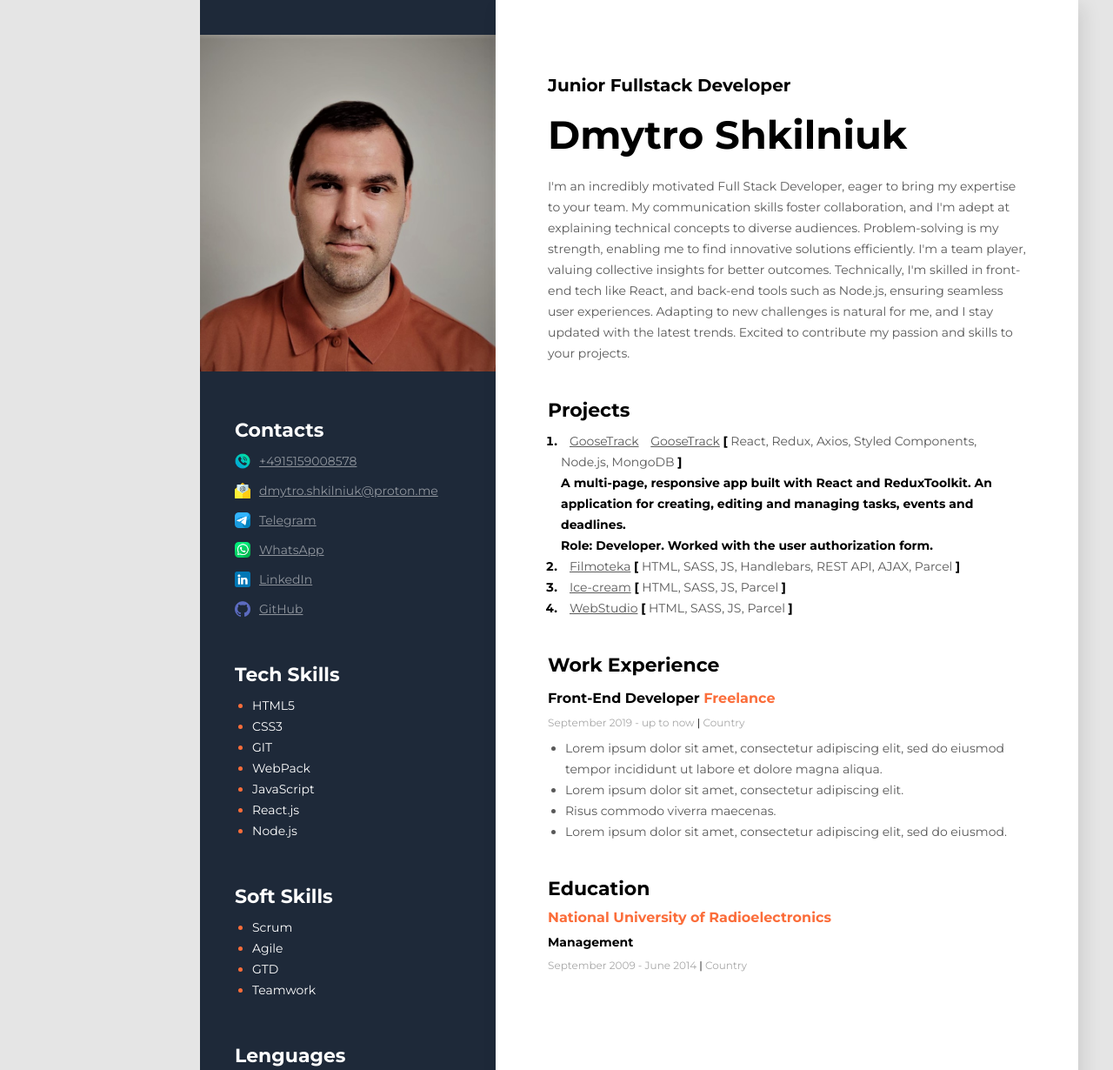
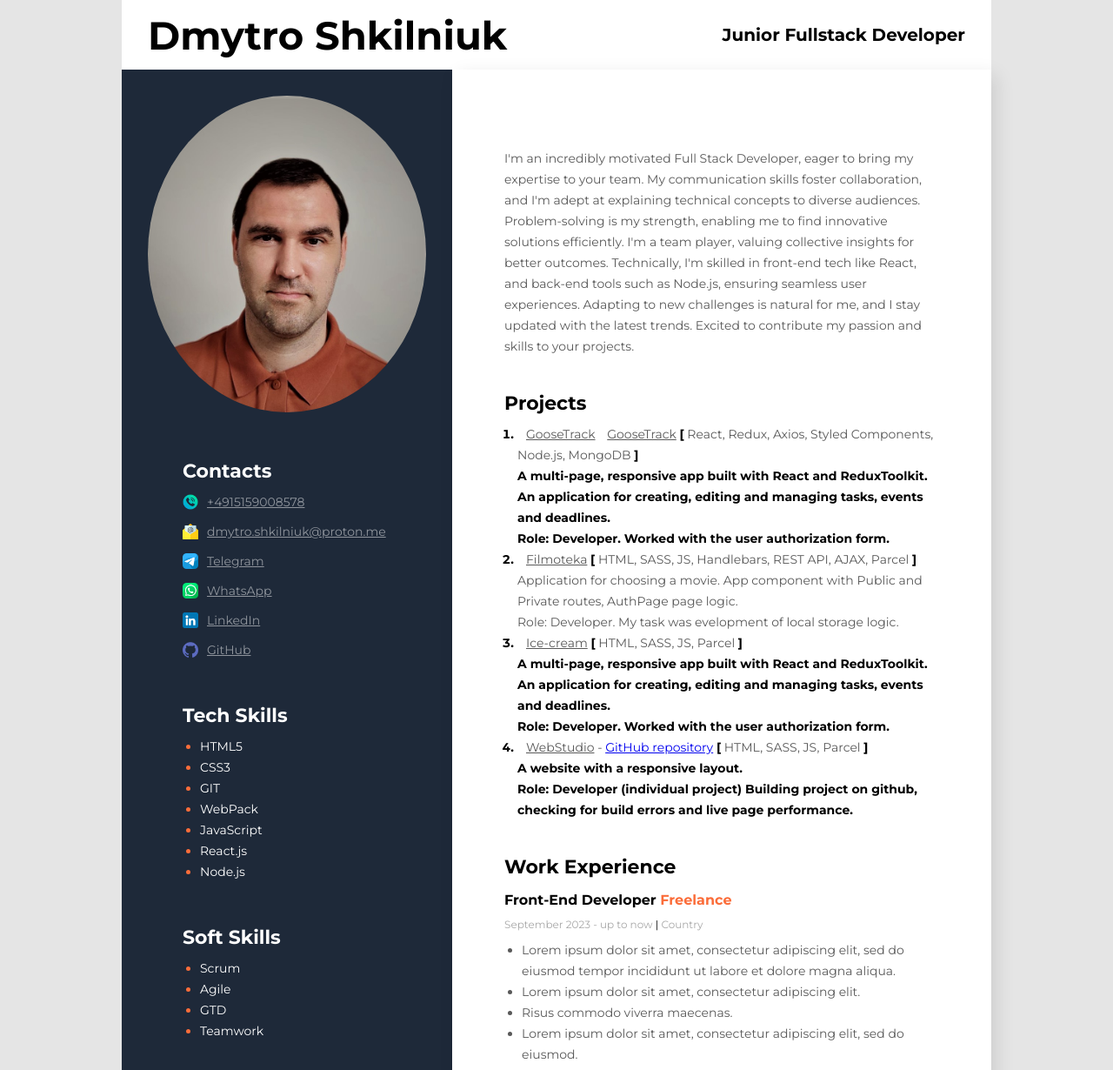
Before and after one commit to Dmytro-1506/DmytroShkilniukResume, a plain HTML site: page index.html in a window 1280 px wide. Shown: the top 1230 px of the page at 87% size. Drawn offline with Linux system fonts and the light colour scheme.

Commit message:
add project's description

```diff
--- a/index.html
+++ b/index.html
@@ -13,17 +13,21 @@
       rel="stylesheet"
     />
     <link rel="stylesheet" href="stiles/stiles.css" />
-    <title>Resume</title>
+    <title>DmytroShkilniuk</title>
   </head>
+  <header class="section header">
+    <h1 class="about-name">Dmytro Shkilniuk</h1>
+    <h2 class="about-position">Junior Fullstack Developer</h2>
+  </header>
   <body>
     <!-- Main -->
-    <div class="main">
+    <div class="section main">
       <!-- Main content -->
       <div class="main-content">
         <!-- about user -->
         <div class="about">
-          <h2 class="about-position">Junior Fullstack Developer</h2>
-          <h1 class="about-name">Dmytro Shkilniuk</h1>
+          <!-- <h2 class="about-position">Junior Fullstack Developer</h2>
+          <h1 class="about-name">Dmytro Shkilniuk</h1> -->
           <p class="about-discription">
             I'm an incredibly motivated Full Stack Developer, eager to bring my
             expertise to your team. My communication skills foster
@@ -68,6 +72,14 @@
                 <span class="project-bracket">[</span> HTML, SASS, JS,
                 Handlebars, REST API, AJAX, Parcel
                 <span class="project-bracket">]</span>
+                <p>
+                  Application for choosing a movie. App component with Public
+                  and Private routes, AuthPage page logic.
+                </p>
+                <p>
+                  Role: Developer. My task was evelopment of local storage
+                  logic.
+                </p>
               </span>
             </li>
             <li class="projects-item">
@@ -78,15 +90,28 @@
                 <span class="project-bracket">[</span> HTML, SASS, JS, Parcel
                 <span class="project-bracket">]</span>
               </span>
+              <p></p>
+                A multi-page, responsive app built with React and ReduxToolkit.
+                An application for creating, editing and managing tasks, events
+                and deadlines.
+              </p>
+              <p>Role: Developer. Worked with the user authorization form.</p>
             </li>
             <li class="projects-item">
               <span class="project">
-                <a href="https://kidslike.goit.global/" class="project-link"
-                  >WebStudio</a
-                >
+                <a href="https://dmytro-1506.github.io/WebStudio/" class="project-link"
+                  >WebStudio</a> -
+                <a href="https://github.com/Dmytro-1506/WebStudio" class="github-link">GitHub repository</a>
                 <span class="project-bracket">[</span> HTML, SASS, JS, Parcel
                 <span class="project-bracket">]</span>
               </span>
+              <p></p>
+                A website with a responsive layout.
+              </p>
+              <p>Role: Developer (individual project)
+Building project on github, checking for build errors and
+live page performance.
+</p>
             </li>
           </ol>
         </div>
@@ -99,7 +124,7 @@
               Front-End Developer <span class="organisation">Freelance</span>
             </h4>
             <p class="period">
-              September 2019 - up to now <span class="line">|</span> Country
+              September 2023 - up to now <span class="line">|</span> Country
             </p>
             <ul class="work-list">
               <li>
@@ -255,4 +280,5 @@
       </aside>
     </div>
   </body>
+  <footer></footer>
 </html>
--- a/stiles/sdfjkl.css
+++ /dev/null
@@ -1,71 +0,0 @@
-.main {}
-
-.main-content {}
-
-.about {}
-
-.about-position {}
-
-.about-name {}
-
-.about-discription {}
-
-.projects {}
-
-.title {}
-
-.project-list {}
-
-.projects-item {}
-
-.project {}
-
-.project-link {}
-
-.project-bracket {}
-
-.work {}
-
-.work-position {}
-
-.organisation {}
-
-.period {}
-
-.line {}
-
-.work-list {}
-
-.education {}
-
-.university {}
-
-.speciality {}
-
-.sidebar {}
-
-.photo {}
-
-.contacts {}
-
-.sidebar-title {}
-
-.contact-type {}
-
-.contact-link {}
-
-.tech-skills {}
-
-.tech-skills-list {}
-
-.tech-skills-item {}
-
-.tech-skills-text {}
-
-.soft-skills {}
-
-.soft-skills-list {}
-
-.soft-skills-item {}
-
-.soft-skills-text {}
--- a/stiles/stiles.css
+++ b/stiles/stiles.css
@@ -9,19 +9,31 @@ body {
   margin: 0;
 }
 
+.section {
+  width: 1000px;
+  margin: 0 auto;
+}
+
+.header {
+  background-color: #ffffff;
+  color: #000000;
+  height: 80px;
+  display: flex;
+  align-items: center;
+  justify-content: space-between;
+}
+
 /* main styles  */
 .main {
   display: flex;
   flex-direction: row-reverse;
-  width: 1200px;
-  margin: 0 auto;
 }
 
 .main-content {
   display: flex;
   flex-direction: column;
   gap: 40px;
-  width: 550px;
+  width: 560px;
   background-color: #ffffff;
   box-shadow: 6px 6px 20px rgba(0, 0, 0, 0.1);
   padding: 90px 60px;
@@ -36,8 +48,8 @@ body {
   font-weight: 700;
   font-size: 20px;
   line-height: 17px;
-  color: #000000;
-  margin-bottom: 15px;
+  margin-right: 30px;
+  /* color: #000000; */
 }
 
 .about-name {
@@ -45,8 +57,8 @@ body {
   font-weight: 700;
   font-size: 45px;
   line-height: 55px;
-  color: #000000;
-  margin: 20px 0;
+  margin-left: 30px;
+  /* color: #000000; */
 }
 
 .about-discription {
@@ -180,13 +192,14 @@ body {
 /* sidebar style  */
 .sidebar {
   background-color: #1e2939;
-  padding-top: 40px;
   width: 340px;
+  padding: 30px;
 }
 
 .photo {
-  width: 340px;
+  width: 320px;
   margin-bottom: 50px;
+  border-radius: 50%;
 }
 
 .contacts,
```
